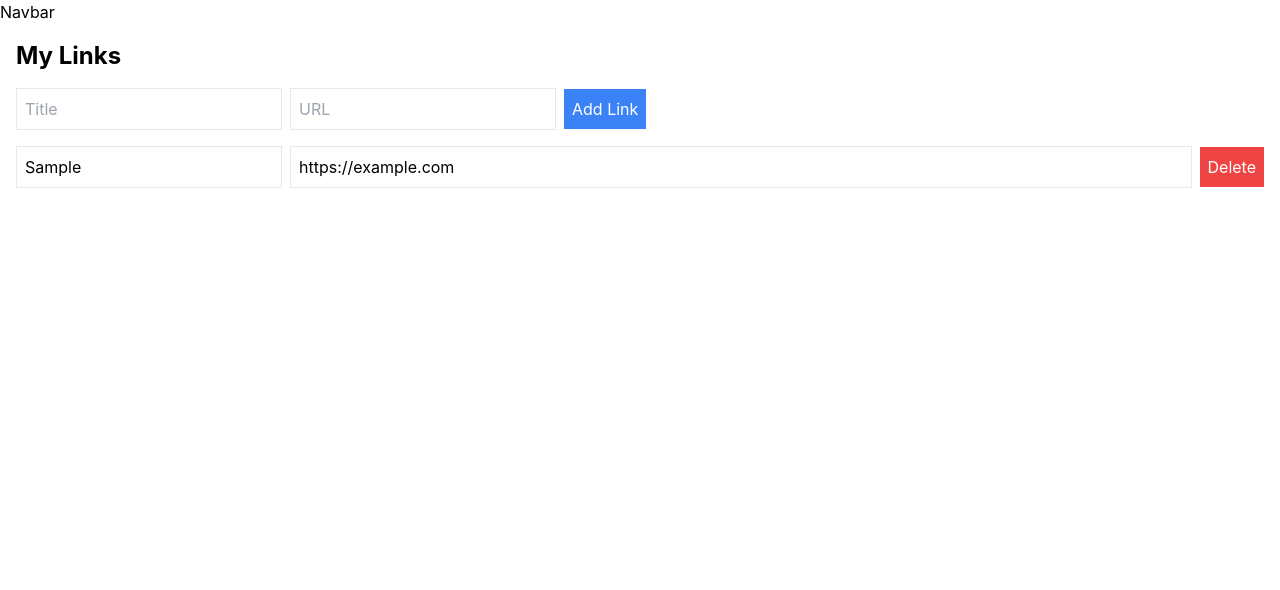
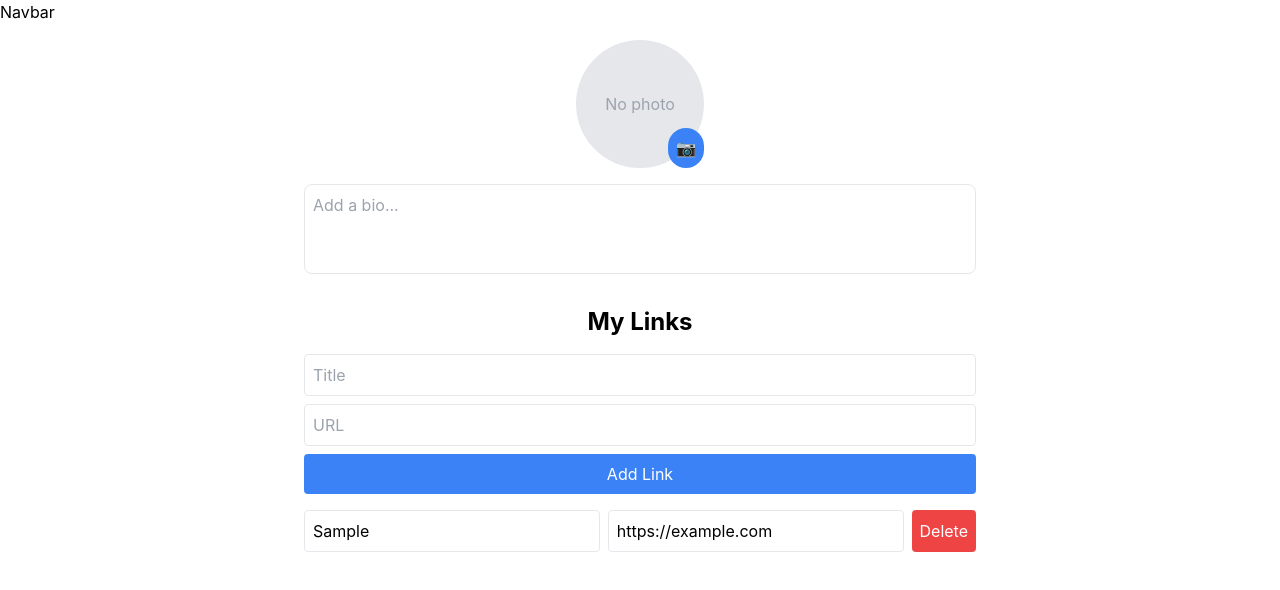
Before and after one commit to aaomerali/linktree-clone, a React (Create React App) app: page /dashboard in a window 1280 px wide. Both pictures are taken after typing "Sample", "https://example.com" into the empty fields and a click on the button "Add Link". Shown: the top 590 px of the page. Built offline with nearby package versions, Linux system fonts and the light colour scheme.

Commit message:
dashboard updated

```diff
--- a/src/features/auth/authSlice.js
+++ b/src/features/auth/authSlice.js
@@ -1,31 +1,52 @@
-import { createSlice } from "@reduxjs/toolkit";
+import { createSlice } from '@reduxjs/toolkit';
+
+const loadUserFromStorage = () => {
+  const storedUser = localStorage.getItem('user');
+  if (storedUser) {
+    const user = JSON.parse(storedUser);
+    return {
+      username: user.username,
+      email: user.email,
+      profilePicture: user.profilePicture || null,
+      bio: user.bio || '',
+    };
+  }
+  return null;
+};
 
 const initialState = {
-    user: JSON.parse(localStorage.getItem('user')) || null,
+  user: loadUserFromStorage(),
   isAuthenticated: !!localStorage.getItem('user'),
 };
 
-const authSlice = createSlice ({
-    name: 'auth' ,
+const authSlice = createSlice({
+  name: 'auth',
   initialState,
   reducers: {
-        login: (state , action) => {
-            state.user = action.payload;
-            state.isAuthenticated = true ;
-            localStorage.setItem('user', JSON.stringify(action.payload));
+    login: (state, action) => {
+      state.user = {
+        ...action.payload,
+        profilePicture: action.payload.profilePicture || null,
+        bio: action.payload.bio || '',
+      };
+      state.isAuthenticated = true;
+      localStorage.setItem('user', JSON.stringify(state.user));
     },
     logout: (state) => {
       state.user = null;
-            state.isAuthenticated = false ;
+      state.isAuthenticated = false;
       localStorage.removeItem('user');
     },
-        updateProfile: (state , action) => {
-            state.user = {...state.user , ...action.action};
-            localStorage.setItem('user', JSON.stringify(action.payload));
+    updateProfile: (state, action) => {
+      state.user = {
+        ...state.user,
+        ...action.payload,
+        profilePicture: action.payload.profilePicture ?? state.user.profilePicture,
+      };
+      localStorage.setItem('user', JSON.stringify(state.user));
     }
   }
 });
 
-
-export const {login , logout , updateProfile} = authSlice.actions;
+export const { login, logout, updateProfile } = authSlice.actions;
 export default authSlice.reducer;
--- a/src/features/dashboard/Dashboard.jsx
+++ b/src/features/dashboard/Dashboard.jsx
@@ -1,10 +1,11 @@
+import { useState } from 'react';
 import { useDispatch, useSelector } from 'react-redux';
+import { updateProfile } from '../auth/authSlice';
 import { addLink, removeLink, updateLink } from './linksSlice';
-import { useState } from 'react';
-
 
 export default function Dashboard() {
     const dispatch = useDispatch();
+    const { user } = useSelector(state => state.auth);
     const links = useSelector(state => state.links);
     const [newLink, setNewLink] = useState({ title: '', url: '' });
 
@@ -13,50 +14,115 @@ export default function Dashboard() {
         setNewLink({ title: '', url: '' });
     };
 
+    const handleFileUpload = (e) => {
+        const file = e.target.files[0];
+        if (!file) return;
+
+        const reader = new FileReader();
+        reader.onloadend = () => {
+        dispatch(updateProfile({
+            ...user,
+            profilePicture: reader.result
+        }));
+        };
+        reader.readAsDataURL(file);
+    };
+
     return (
-    <div className="container mx-auto p-4">
-      <h1 className="text-2xl font-bold mb-4">My Links</h1>
+        <div className="container mx-auto p-4 flex flex-col items-center">
+            {/* Profile Section */}
+            <div className="mb-8 w-full max-w-2xl">
+                <div className="flex flex-col items-center gap-4">
+                    <div className="relative group">
+                        <div className="w-32 h-32 rounded-full bg-gray-200 flex items-center justify-center overflow-hidden">
+                            {user?.profilePicture ? (
+                                <img
+                                src={user.profilePicture}
+                                alt="Profile"
+                                className="w-full h-full object-cover"
+                                />
+                            ) : (
+                                <span className="text-gray-400">No photo</span>
+                            )}
+                        </div>
 
-      <div className="mb-4">
+                        <label
+                            className="absolute bottom-0 right-0 bg-blue-500 text-white rounded-full p-2 cursor-pointer hover:bg-blue-600 transition-all"
+                            htmlFor="profile-upload"
+                        >
+                            📷
+                            <input
+                                id="profile-upload"
+                                type="file"
+                                accept="image/*"
+                                onChange={handleFileUpload}
+                                className="hidden"
+                            />
+                        </label>
+                    </div>
+
+                    <textarea
+                        value={user?.bio || ''}
+                        onChange={(e) => dispatch(updateProfile({ bio: e.target.value }))}
+                        placeholder="Add a bio..."
+                        className="w-full p-2 border rounded-lg resize-none"
+                        rows="3"
+                    />
+                </div>
+            </div>
+
+            {/* Links Section */}
+            <div className="w-full max-w-2xl">
+                <h1 className="text-2xl font-bold mb-4 text-center">My Links</h1>
+
+                {/* Add Link Form */}
+                <div className="mb-4 flex flex-col gap-2">
                     <input
                         type="text"
                         placeholder="Title"
-          className="border p-2 mr-2"
+                        className="border p-2 rounded"
                         value={newLink.title}
                         onChange={(e) => setNewLink({ ...newLink, title: e.target.value })}
                     />
                     <input
                         type="url"
                         placeholder="URL"
-          className="border p-2 mr-2"
+                        className="border p-2 rounded"
                         value={newLink.url}
                         onChange={(e) => setNewLink({ ...newLink, url: e.target.value })}
                     />
-        <button onClick={handleAddLink} className="bg-blue-500 text-white p-2">
+                    <button
+                        onClick={handleAddLink}
+                        className="bg-blue-500 text-white p-2 rounded hover:bg-blue-600 transition-colors"
+                    >
                         Add Link
                     </button>
                 </div>
 
+                {/* Links List */}
+                <div className="flex flex-col gap-2">
                     {links.map(link => (
-        <div key={link.id} className="flex items-center mb-2">
+                        <div key={link.id} className="flex gap-2">
                             <input
                                 value={link.title}
                                 onChange={(e) => dispatch(updateLink({ ...link, title: e.target.value }))}
-            className="border p-2 mr-2"
+                                className="border p-2 rounded flex-1"
                             />
                             <input
                                 value={link.url}
                                 onChange={(e) => dispatch(updateLink({ ...link, url: e.target.value }))}
-            className="border p-2 mr-2 flex-1"
+                                className="border p-2 rounded flex-1"
                             />
                             <button
                                 onClick={() => dispatch(removeLink(link.id))}
-            className="bg-red-500 text-white p-2"
+                                className="bg-red-500 text-white p-2 rounded hover:bg-red-600 transition-colors"
                             >
                                 Delete
                             </button>
                         </div>
                     ))}
                 </div>
+            </div>
+        </div>
     );
 }
```
Lines whose indentation alone changed are shown as unchanged.
